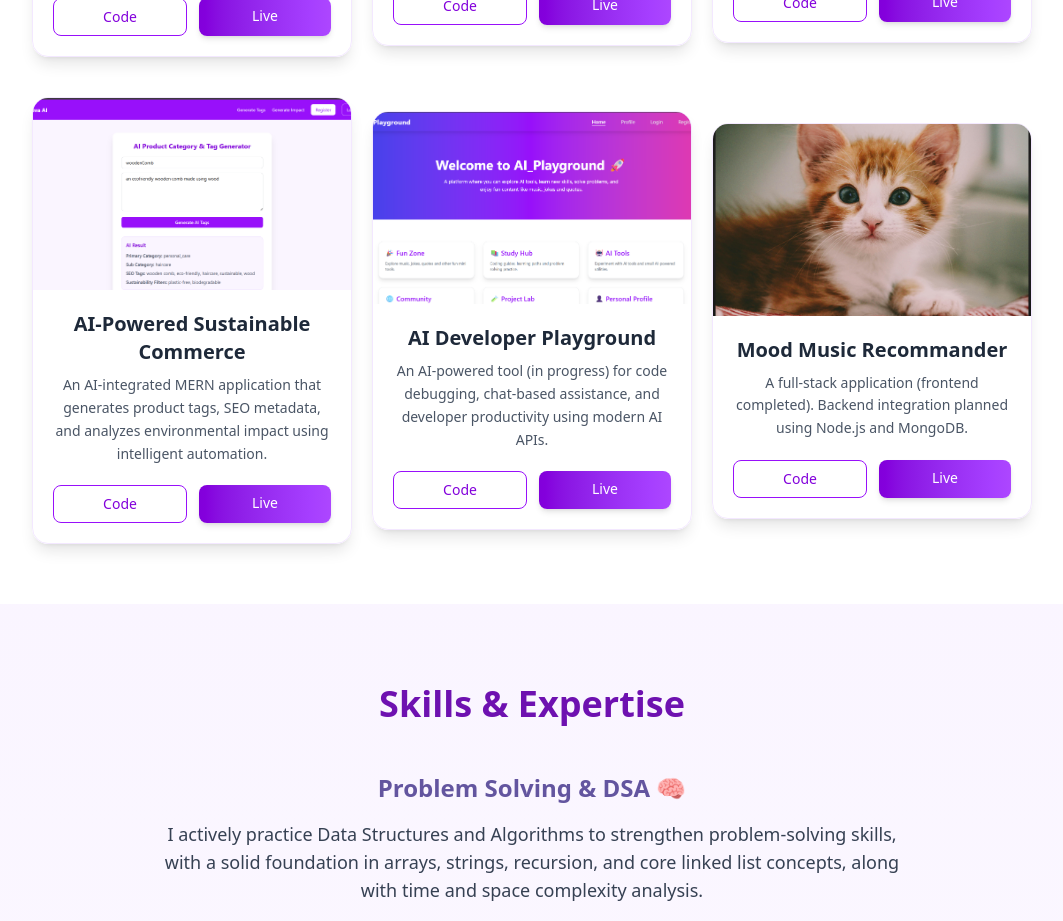
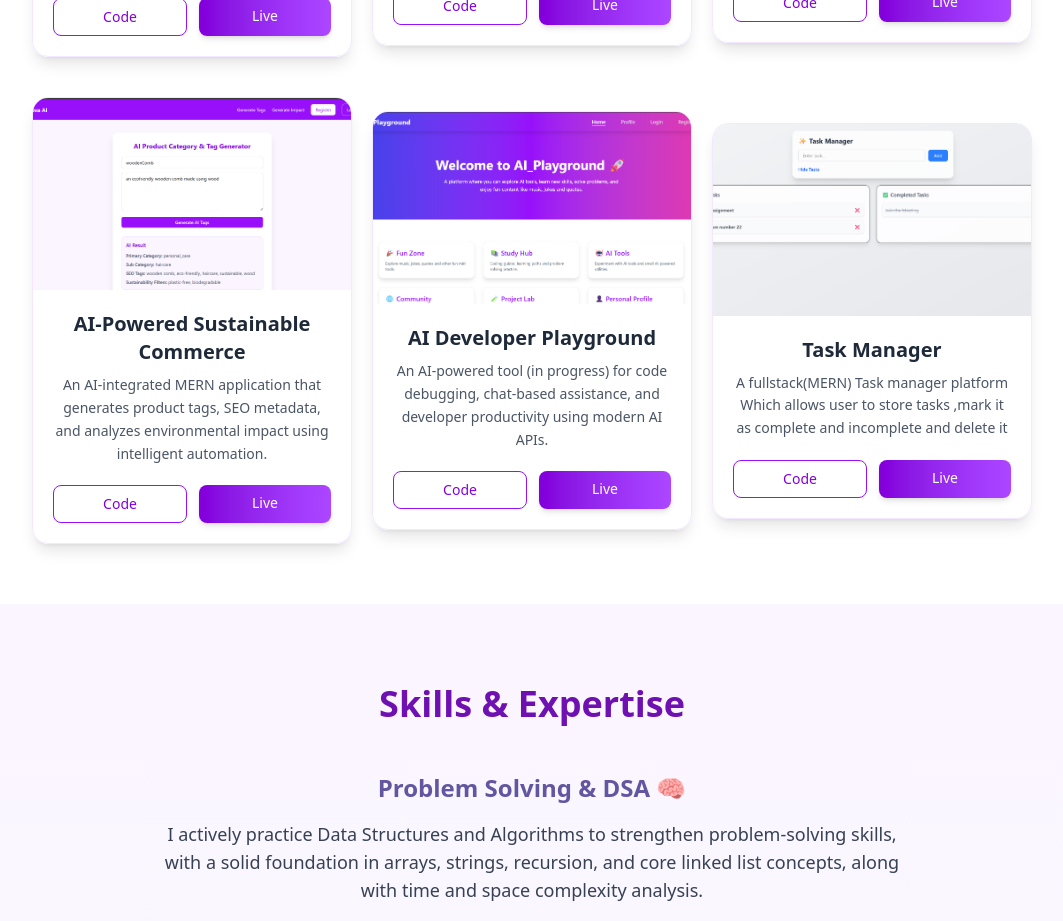
Before and after one commit to bhagyashreepawar1618/Portfolio, a React (Vite) app: page / in a window 1280 px wide. Shown: the part 2180-3101 px from the top of the page, without its empty margins (108-1171 px from the left). Built offline with nearby package versions, Linux system fonts and the light colour scheme.

Commit message:
added card for task manager project

```diff
--- a/src/Layoutcomponents/Project/projectlayout/fullstack/FullstackProjects.jsx
+++ b/src/Layoutcomponents/Project/projectlayout/fullstack/FullstackProjects.jsx
@@ -6,6 +6,7 @@ import yt from '../../../../assets/fullstack/newytclone.png';
 import aiProject from '../../../../assets/fullstack/aiProject.png';
 import golf from '../../../../assets/fullstack/golf.png';
 import aiplayground from '../../../../assets/fullstack/aiplayground.png';
+import task from '../../../../assets/fullstack/task.png';
 function FullstackProjects() {
   return (
     <>
@@ -59,10 +60,11 @@ function FullstackProjects() {
             />
 
             <Card
-              image={incoming}
-              cardName="Mood Music Recommander"
-              projectInfo="A full-stack  application (frontend completed). Backend integration planned using Node.js and MongoDB."
-              githublink="https://github.com/bhagyashreepawar1618/Mood_Music_Recommender.git"
+              image={task}
+              cardName="Task Manager"
+              projectInfo="A fullstack(MERN) Task manager platform Which allows user to store tasks ,mark it as complete and incomplete and delete it"
+              githublink="https://github.com/bhagyashreepawar1618/TASK_Manager__MERN"
+              liveDemoLink="https://task-manager-mern-zmil.vercel.app"
             />
           </div>
         </center>
```
